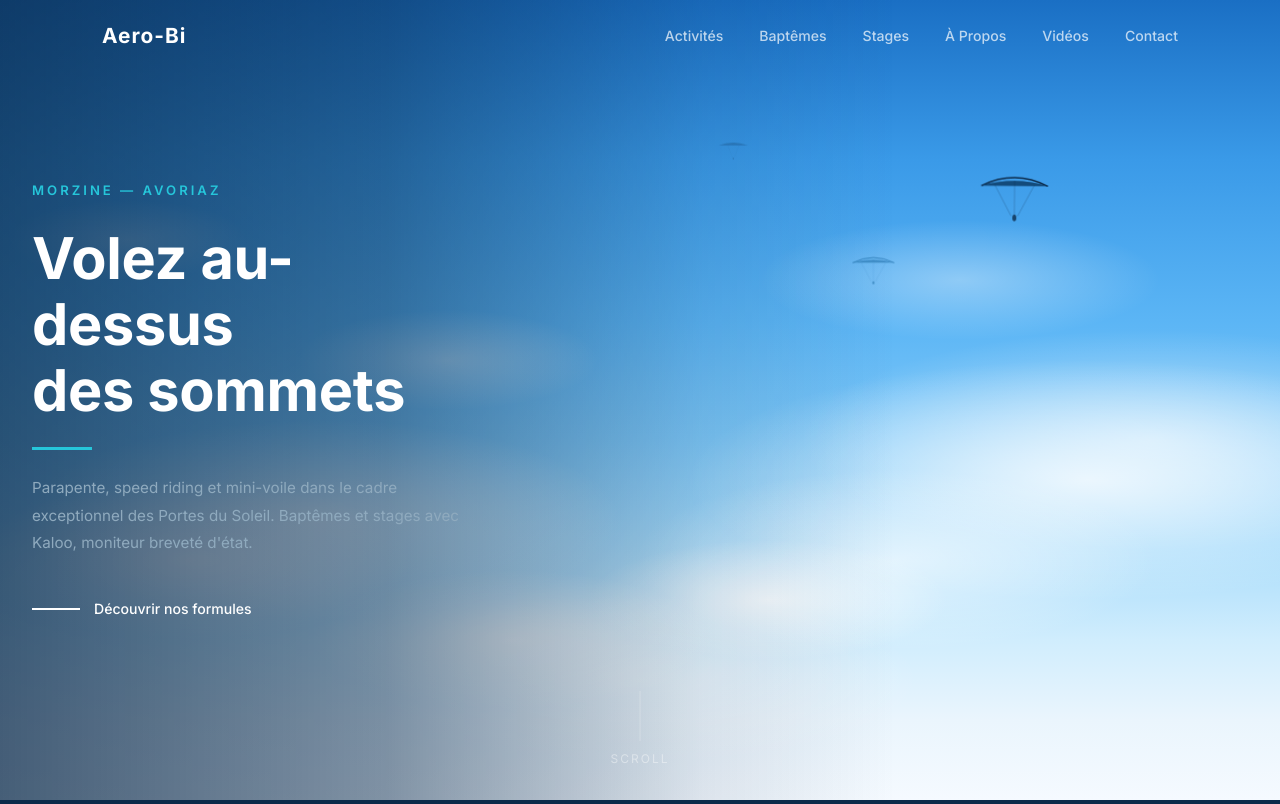
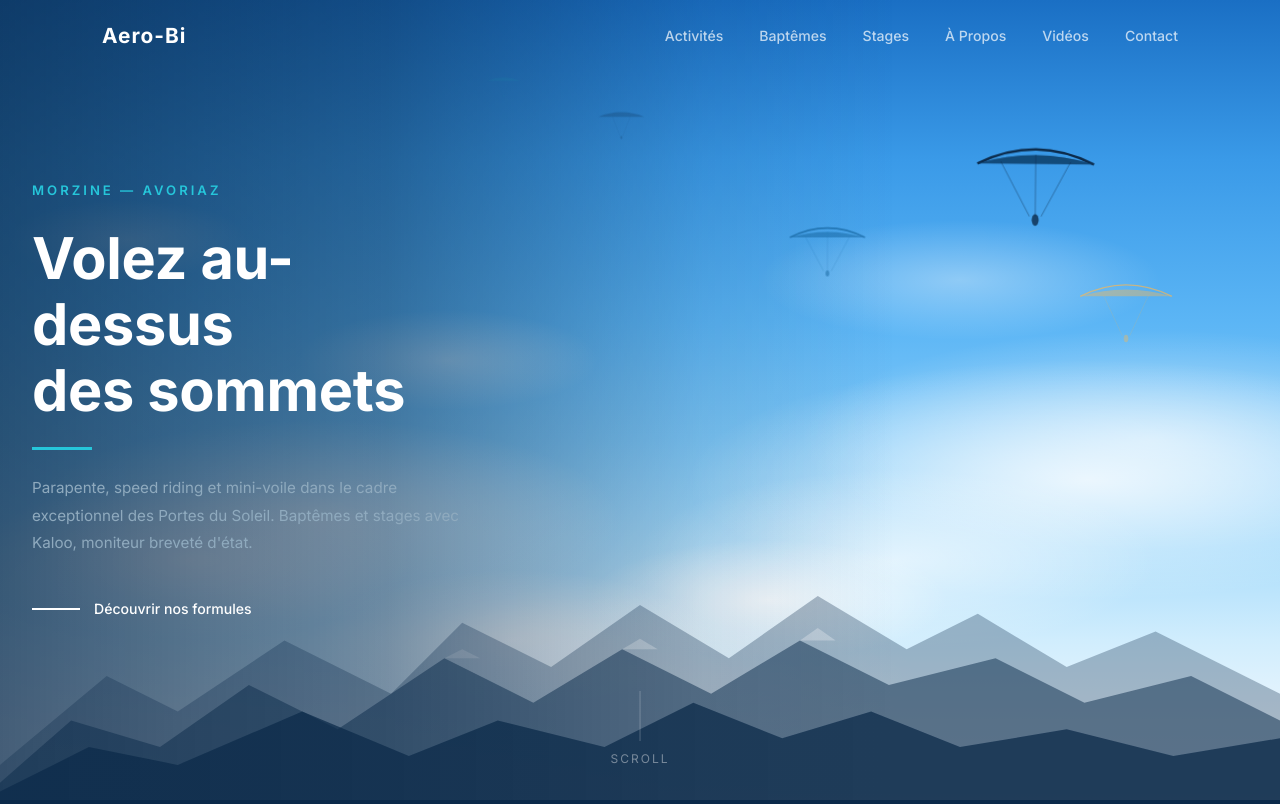
Before and after one commit to lgdlcs/aero-bi, a plain HTML site: page index.html in a window 1280 px wide. Shown: the top 804 px of the page. Drawn offline with Linux system fonts and the light colour scheme.

Commit message:
Hero: bigger paragliders, mountains, cursor follow

```diff
--- a/index.html
+++ b/index.html
@@ -40,8 +40,8 @@
       <a href="#baptemes" class="hero-cta">Découvrir nos formules</a>
     </div>
     <!-- Paragliders -->
-    <div class="hero-paragliders">
-      <div class="paraglider paraglider-1">
+    <div class="hero-paragliders" id="hero-paragliders">
+      <div class="paraglider paraglider-1" data-speed="0.04">
         <svg viewBox="0 0 120 80" fill="none" xmlns="http://www.w3.org/2000/svg">
           <path d="M10 20 Q60 -5 110 20" stroke="#0B2A4A" stroke-width="2" fill="none"/>
           <path d="M10 20 Q60 5 110 20" fill="#0B2A4A" opacity="0.85"/>
@@ -52,7 +52,7 @@
           <ellipse cx="60" cy="68" rx="3" ry="5" fill="#0B2A4A" opacity="0.8"/>
         </svg>
       </div>
-      <div class="paraglider paraglider-2">
+      <div class="paraglider paraglider-2" data-speed="0.025">
         <svg viewBox="0 0 120 80" fill="none" xmlns="http://www.w3.org/2000/svg">
           <path d="M10 20 Q60 -5 110 20" stroke="#1565A0" stroke-width="2" fill="none"/>
           <path d="M10 20 Q60 5 110 20" fill="#1565A0" opacity="0.7"/>
@@ -62,7 +62,7 @@
           <ellipse cx="60" cy="68" rx="2.5" ry="4" fill="#1565A0" opacity="0.7"/>
         </svg>
       </div>
-      <div class="paraglider paraglider-3">
+      <div class="paraglider paraglider-3" data-speed="0.015">
         <svg viewBox="0 0 120 80" fill="none" xmlns="http://www.w3.org/2000/svg">
           <path d="M10 20 Q60 0 110 20" fill="#0B2A4A" opacity="0.5"/>
           <line x1="40" y1="18" x2="57" y2="62" stroke="#0B2A4A" stroke-width="0.7" opacity="0.3"/>
@@ -70,6 +70,38 @@
           <ellipse cx="60" cy="65" rx="2" ry="3.5" fill="#0B2A4A" opacity="0.5"/>
         </svg>
       </div>
+      <div class="paraglider paraglider-4" data-speed="0.035">
+        <svg viewBox="0 0 120 80" fill="none" xmlns="http://www.w3.org/2000/svg">
+          <path d="M10 20 Q60 -5 110 20" stroke="#FFB74D" stroke-width="1.5" fill="none"/>
+          <path d="M10 20 Q60 5 110 20" fill="#FFB74D" opacity="0.6"/>
+          <line x1="35" y1="18" x2="56" y2="63" stroke="#FFB74D" stroke-width="0.7" opacity="0.4"/>
+          <line x1="85" y1="18" x2="64" y2="63" stroke="#FFB74D" stroke-width="0.7" opacity="0.4"/>
+          <ellipse cx="60" cy="66" rx="2.5" ry="4" fill="#FFB74D" opacity="0.6"/>
+        </svg>
+      </div>
+      <div class="paraglider paraglider-5" data-speed="0.02">
+        <svg viewBox="0 0 120 80" fill="none" xmlns="http://www.w3.org/2000/svg">
+          <path d="M10 20 Q60 0 110 20" fill="#26C6DA" opacity="0.45"/>
+          <line x1="40" y1="18" x2="57" y2="62" stroke="#26C6DA" stroke-width="0.7" opacity="0.3"/>
+          <line x1="80" y1="18" x2="63" y2="62" stroke="#26C6DA" stroke-width="0.7" opacity="0.3"/>
+          <ellipse cx="60" cy="65" rx="2" ry="3" fill="#26C6DA" opacity="0.4"/>
+        </svg>
+      </div>
+    </div>
+    <!-- Mountains -->
+    <div class="hero-mountains">
+      <svg viewBox="0 0 1440 320" preserveAspectRatio="none" xmlns="http://www.w3.org/2000/svg">
+        <!-- Back range -->
+        <path d="M0 280 L120 180 L200 220 L320 140 L440 200 L520 120 L620 170 L720 100 L820 160 L920 90 L1020 150 L1100 110 L1200 170 L1300 130 L1440 200 L1440 320 L0 320Z" fill="#0B2A4A" opacity="0.3"/>
+        <!-- Mid range -->
+        <path d="M0 300 L80 230 L180 260 L280 190 L380 240 L500 160 L600 210 L700 150 L800 200 L900 140 L1000 190 L1120 160 L1220 210 L1340 180 L1440 230 L1440 320 L0 320Z" fill="#0B2A4A" opacity="0.5"/>
+        <!-- Snow caps -->
+        <path d="M500 160 L520 150 L540 160Z" fill="rgba(255,255,255,0.3)"/>
+        <path d="M700 150 L720 138 L740 150Z" fill="rgba(255,255,255,0.35)"/>
+        <path d="M900 140 L920 126 L940 140Z" fill="rgba(255,255,255,0.3)"/>
+        <!-- Front range -->
+        <path d="M0 310 L100 260 L200 280 L340 220 L460 270 L560 230 L680 260 L780 210 L880 250 L980 220 L1080 260 L1200 240 L1320 270 L1440 250 L1440 320 L0 320Z" fill="#0B2A4A" opacity="0.75"/>
+      </svg>
     </div>
     <div class="hero-scroll">
       <div class="scroll-line"></div>
--- a/script.js
+++ b/script.js
@@ -12,6 +12,32 @@ window.addEventListener('scroll', () => {
   nav.classList.toggle('scrolled', window.scrollY > 60);
 });
 
+// Paragliders follow cursor
+const hero = document.getElementById('hero');
+const paragliders = document.querySelectorAll('.paraglider');
+
+hero.addEventListener('mousemove', (e) => {
+  const rect = hero.getBoundingClientRect();
+  const centerX = rect.width / 2;
+  const centerY = rect.height / 2;
+  const mouseX = e.clientX - rect.left - centerX;
+  const mouseY = e.clientY - rect.top - centerY;
+
+  paragliders.forEach((pg) => {
+    const speed = parseFloat(pg.dataset.speed) || 0.03;
+    const offsetX = mouseX * speed;
+    const offsetY = mouseY * speed * 0.6;
+    const tilt = mouseX * speed * 0.15;
+    pg.style.transform = `translate(${offsetX}px, ${offsetY}px) rotate(${tilt}deg)`;
+  });
+});
+
+hero.addEventListener('mouseleave', () => {
+  paragliders.forEach((pg) => {
+    pg.style.transform = 'translate(0, 0) rotate(0deg)';
+  });
+});
+
 // Tabs
 document.querySelectorAll('.tab').forEach(tab => {
   tab.addEventListener('click', () => {
--- a/style.css
+++ b/style.css
@@ -173,9 +173,11 @@ body {
 }
 .paraglider svg { width: 100%; height: 100%; }
 
-.paraglider-1 { width: 80px; top: 22%; right: 18%; animation: float1 6s ease-in-out infinite; }
-.paraglider-2 { width: 50px; top: 32%; right: 30%; animation: float2 8s ease-in-out infinite; opacity: 0.7; }
-.paraglider-3 { width: 35px; top: 18%; right: 42%; animation: float3 10s ease-in-out infinite; opacity: 0.45; }
+.paraglider-1 { width: 140px; top: 18%; right: 14%; animation: float1 6s ease-in-out infinite; }
+.paraglider-2 { width: 90px; top: 28%; right: 32%; animation: float2 8s ease-in-out infinite; opacity: 0.7; }
+.paraglider-3 { width: 55px; top: 14%; right: 50%; animation: float3 10s ease-in-out infinite; opacity: 0.45; }
+.paraglider-4 { width: 110px; top: 35%; right: 8%; animation: float2 7s ease-in-out infinite 1s; opacity: 0.65; }
+.paraglider-5 { width: 40px; top: 10%; right: 60%; animation: float3 12s ease-in-out infinite; opacity: 0.35; }
 
 @keyframes float1 {
   0%, 100% { transform: translate(0, 0) rotate(0deg); }
@@ -191,6 +193,19 @@ body {
 @keyframes float3 {
   0%, 100% { transform: translate(0, 0); }
   50% { transform: translate(12px, -6px); }
+}
+
+/* Mountains */
+.hero-mountains {
+  position: absolute; bottom: 0; left: 0; right: 0; z-index: 2;
+  line-height: 0;
+}
+.hero-mountains svg { width: 100%; height: auto; display: block; }
+
+/* Paraglider cursor follow */
+.paraglider {
+  transition: transform 0.8s cubic-bezier(0.25, 0.46, 0.45, 0.94);
+  will-change: transform;
 }
 
 .hero-scroll {
```
